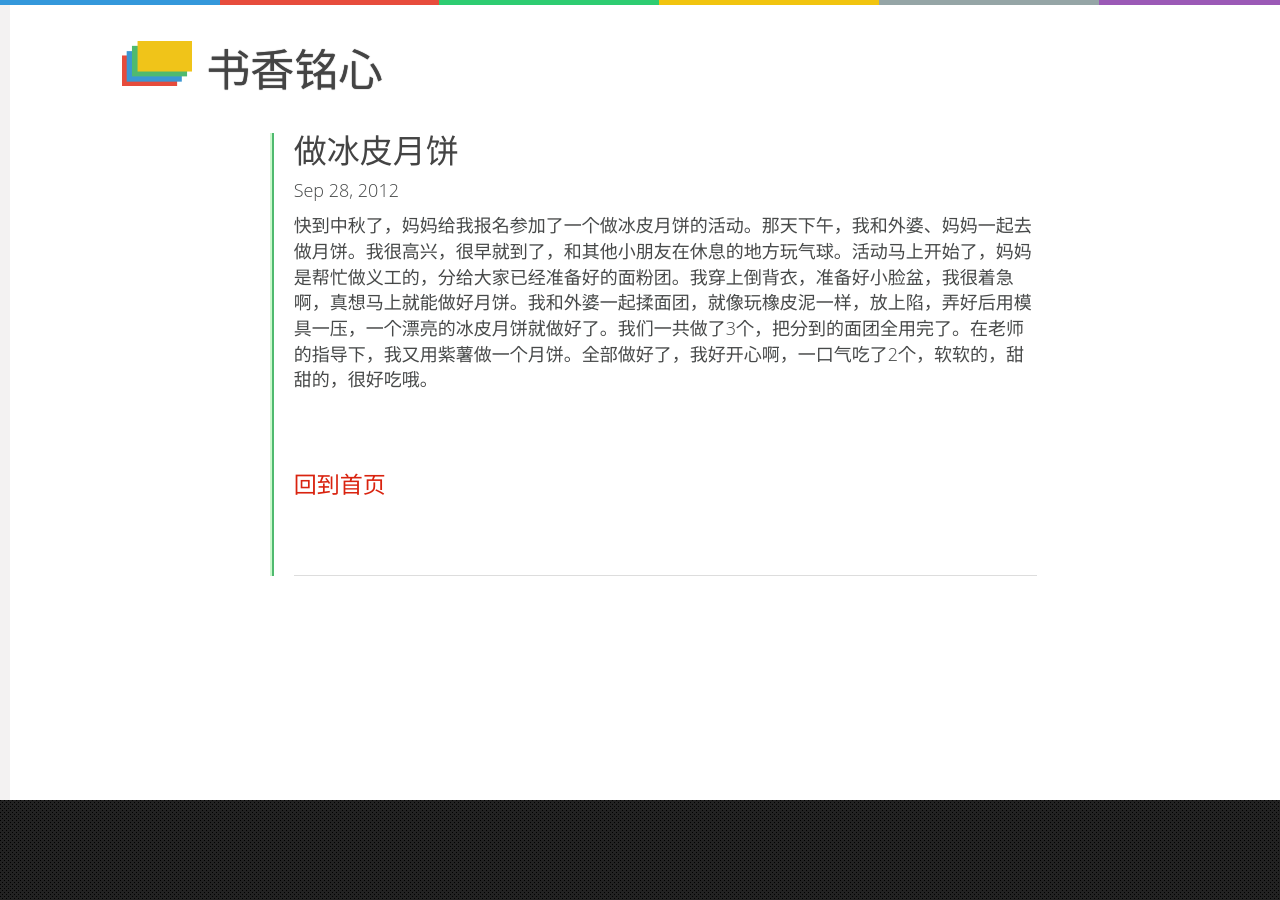
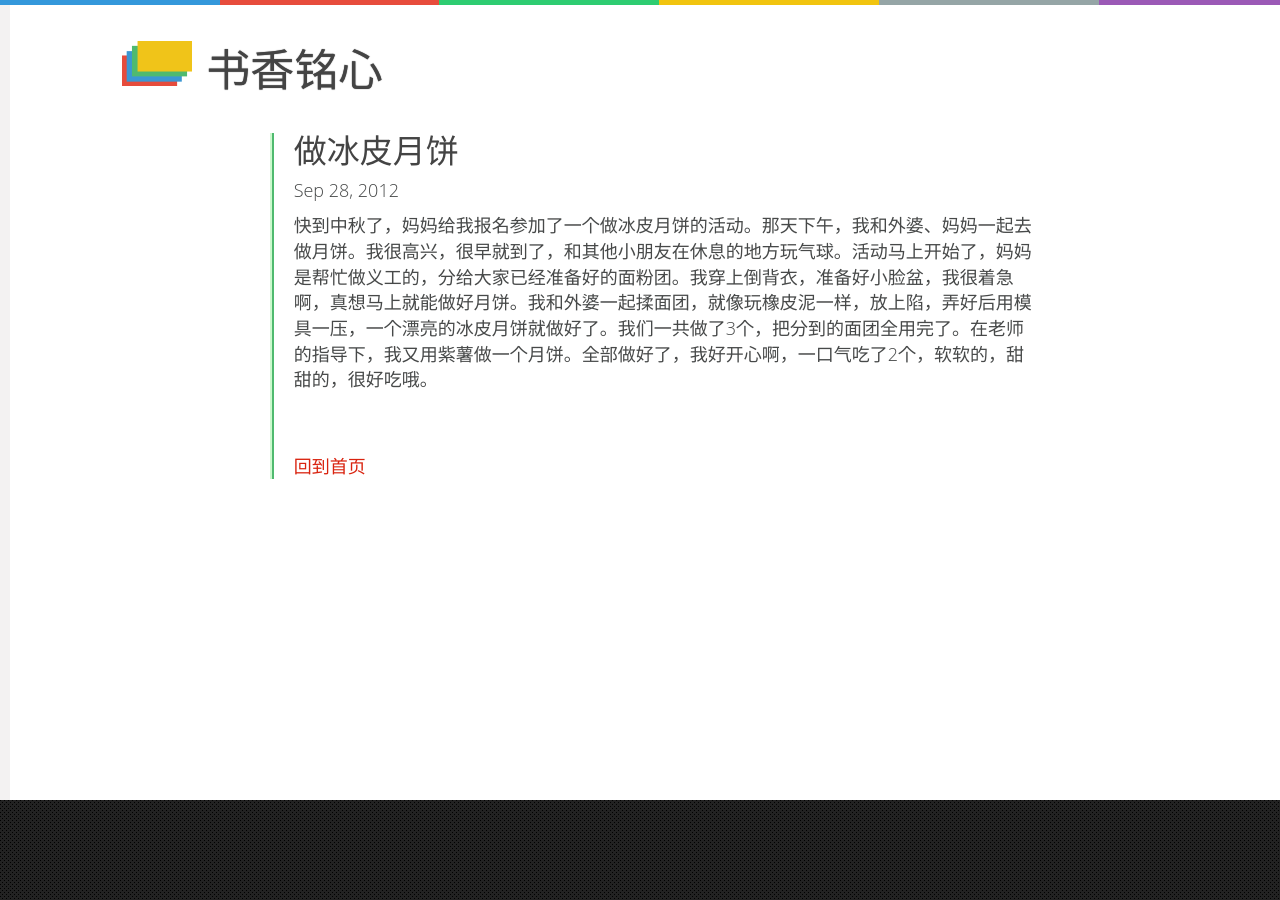
Before and after one commit to winsphinx/sxmx, a Jekyll site: the page built from _posts/2012-09-28-做冰皮月饼.md, in a window 1280 px wide. Built offline with Jekyll 4.4.1, drawn with Linux system fonts in a browser that asks for light colours; comment, search, counter and statistics services are not loaded.

Commit message:
mod post

```diff
--- a/_layouts/post.html
+++ b/_layouts/post.html
@@ -14,9 +14,7 @@ layout: default
 </article>
 <br />
 <br />
-<h3><a href="{{site.baseurl}}">回到首页</a></h3>
+<a href="{{site.baseurl}}">回到首页</a>
 <br />
-<br />
-<hr />
 {% if site.disqus-shortname %}{% include disqus.html %}{% endif %}
 {% if site.duoshuo-shortname %}{% include duoshuo.html %}{% endif %}
```
